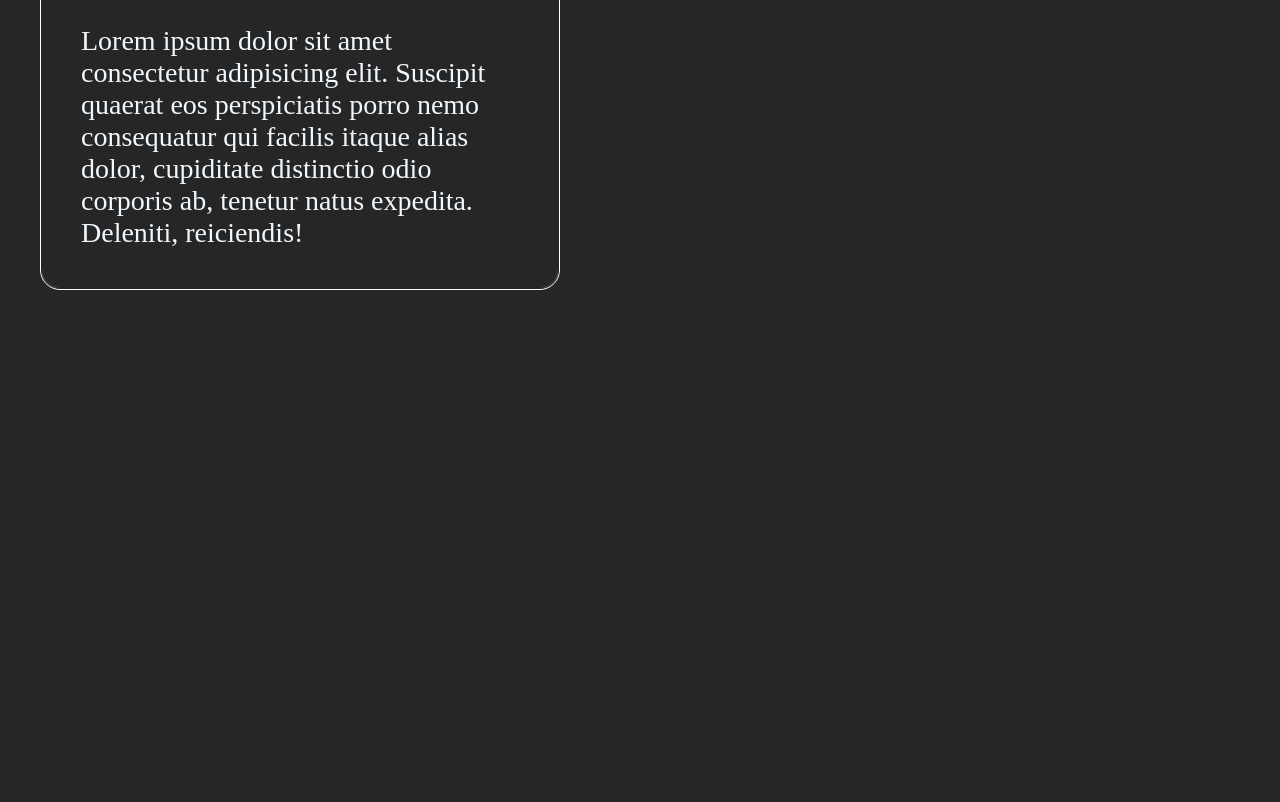
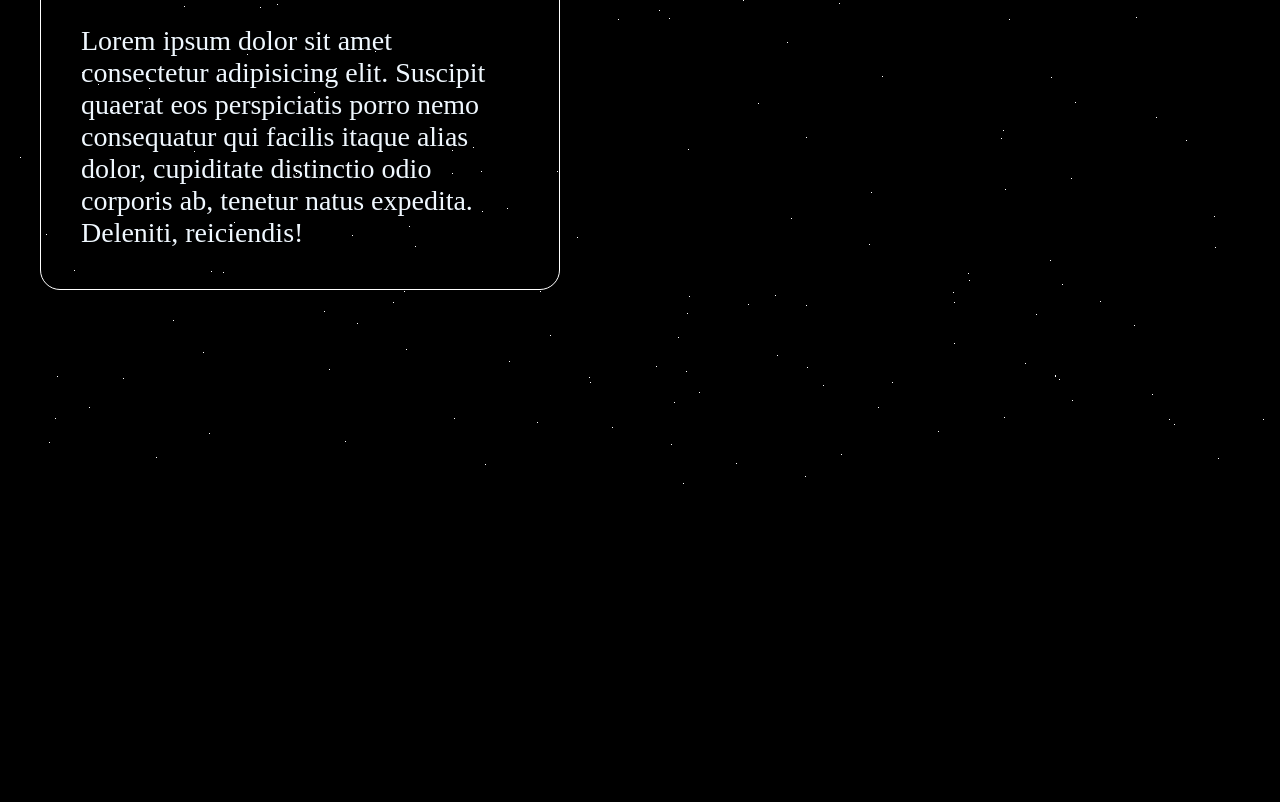
Before and after one commit to h4ze-07/test1, a plain HTML site: page index.html in a window 1280 px wide. Shown: the part 314-1116 px from the top of the page. Drawn offline with nearby package versions, Linux system fonts and the light colour scheme; some packages are replaced by stand-ins of ours; a script that the page names is missing.

Commit message:
added stars

```diff
--- a/css/style.css
+++ b/css/style.css
@@ -11,7 +11,7 @@
 }
 
 body {
-  background-color: #272727;
+  background-color: #000;
 }
 
 .canvas1 {
@@ -59,8 +59,8 @@ body {
   position: relative;
   padding: 40px;
   overflow: hidden;
-  backdrop-filter: blur(1px);
-  background-color: #27272721;
+  /* backdrop-filter: blur(1px);
+  background-color: #27272721; */
 }
 
 /* .hero__inner-wrap::before {
--- a/js/space.js
+++ b/js/space.js
@@ -1,52 +1,57 @@
-import * as THREE from './three.module.min.js';
-
-const canvas1 = document.querySelector('.canvas1')
+const canvas1 = document.querySelector('.canvas1');
 
 const scene = new THREE.Scene();
 const camera = new THREE.PerspectiveCamera(75, window.innerWidth / window.innerHeight, 0.1, 1000);
-const renderer = new THREE.WebGLRenderer({canvas: canvas1});
+const renderer = new THREE.WebGLRenderer({ canvas: canvas1, alpha: true });
 renderer.setSize(window.innerWidth, window.innerHeight);
 
-// Функция для создания звезд
-function createStars() {
+// Создание звездного материала и геометрии
 const starGeometry = new THREE.BufferGeometry();
-  const starMaterial = new THREE.PointsMaterial({ color: 0xffffff });
+const starMaterial = new THREE.PointsMaterial({ color: 0xffffff, size: 1 });
+const starVertices = [];
 
-  const starVertices = [];
-  for (let i = 0; i < 10000; i++) { // Количество звезд
-    const x = (Math.random() - 0.5) * 2000; // Координаты X
-    const y = (Math.random() - 0.5) * 2000; // Координаты Y
-    const z = -Math.random() * 2000; // Координаты Z
+const radius = 2000; // Радиус, увеличенный для глубокого звездного пространства
+const starCount = 1500;
+
+// Генерация звезд с рандомными координатами вокруг камеры
+for (let i = 0; i < starCount; i++) {
+    const x = (Math.random() - 0.5) * radius;
+    const y = (Math.random() - 0.5) * radius;
+    const z = -Math.random() * radius; // Всегда за камерой
+
     starVertices.push(x, y, z);
 }
 
 starGeometry.setAttribute('position', new THREE.Float32BufferAttribute(starVertices, 3));
 const stars = new THREE.Points(starGeometry, starMaterial);
 scene.add(stars);
-}
-
-createStars(); // Вызов функции для создания звезд
 
 // Позиция камеры
 camera.position.z = 1;
 
-// Анимация движения звезд
 function animate() {
     requestAnimationFrame(animate);
 
-  // Добавим вращение сцены, чтобы создать иллюзию движения
-  scene.rotation.y += 0.0005;
+    const positions = starGeometry.attributes.position.array;
+
+    // Обновление позиции звезд для эффекта полета
+    for (let i = 0; i < positions.length; i += 3) {
+        positions[i + 2] += 2; // Смещаем звезду ближе к камере быстрее
+
+        // Перемещаем звезду дальше, если она близко к камере
+        if (positions[i + 2] > camera.position.z) {
+            positions[i + 2] = -radius;
+            positions[i] = (Math.random() - 0.5) * radius; // Перераспределяем по x
+            positions[i + 1] = (Math.random() - 0.5) * radius; // Перераспределяем по y
+        }
+    }
+
+    starGeometry.attributes.position.needsUpdate = true;
 
     renderer.render(scene, camera);
 }
+
 animate();
-
-// Обновление размеров рендерера при изменении размеров окна
-window.addEventListener('resize', () => {
-  renderer.setSize(window.innerWidth, window.innerHeight);
-  camera.aspect = window.innerWidth / window.innerHeight;
-  camera.updateProjectionMatrix();
-});
 
 // animation
 gsap.set('.canvas1', {opacity: 0})
```
Lines whose indentation alone changed are shown as unchanged.
